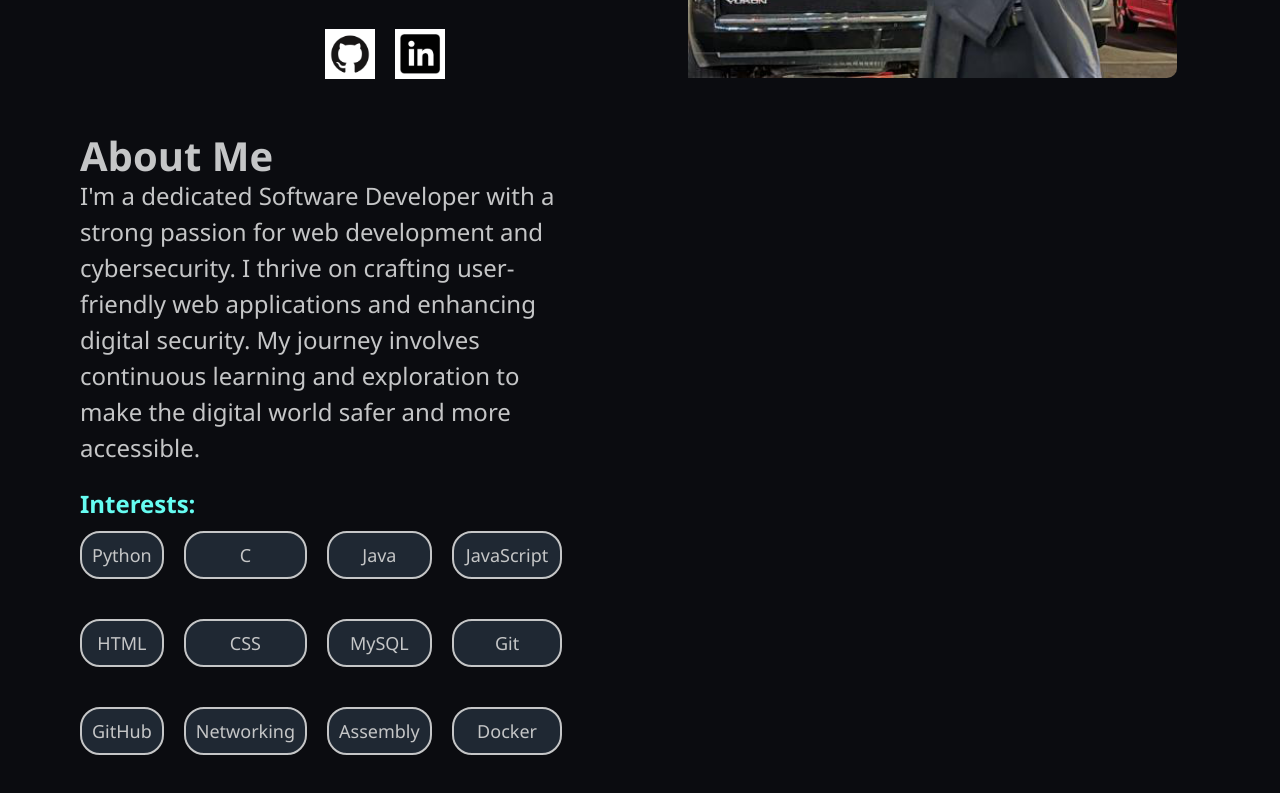
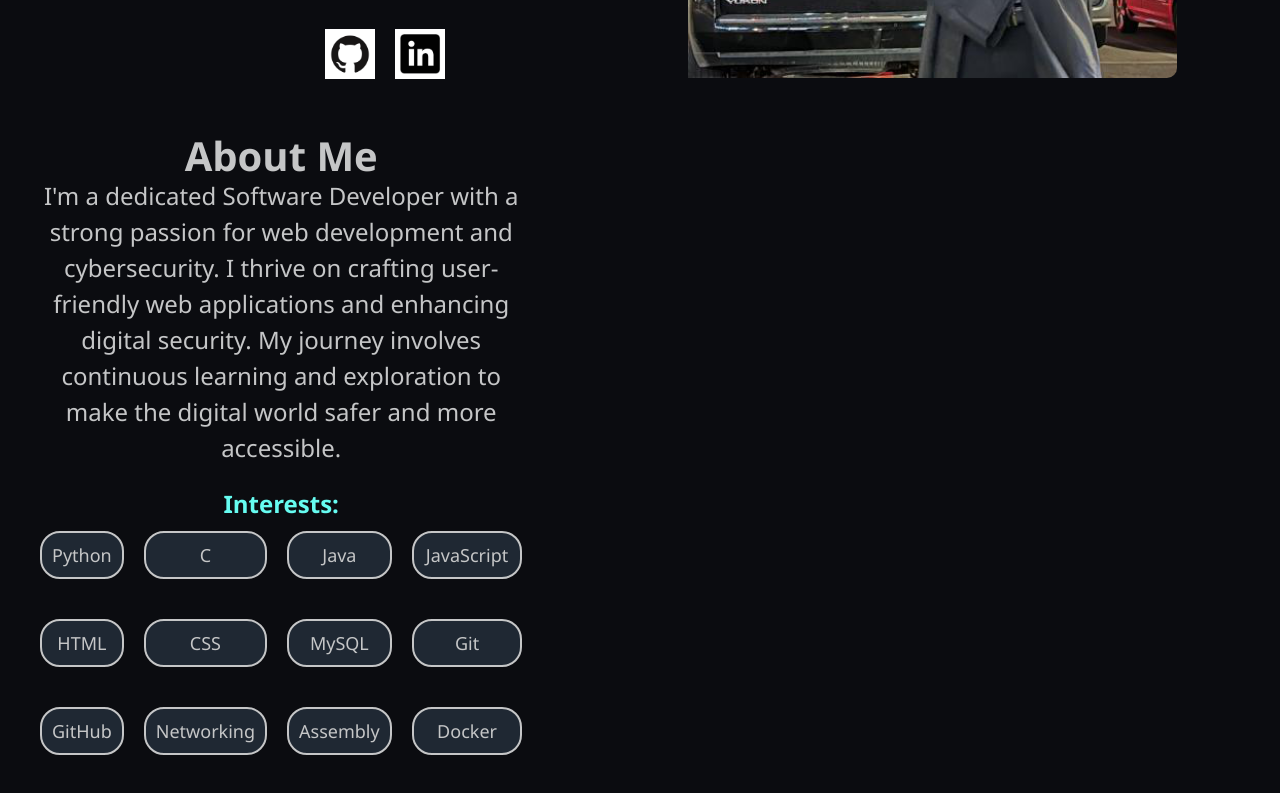
Before and after one commit to muzammilz7/Portfolio-Website, a React (Create React App) app: page / in a window 1280 px wide. Shown: the part 600-1393 px from the top of the page. Built offline with nearby package versions, Linux system fonts and the light colour scheme.

Commit message:
edits to about section

```diff
--- a/src/App.css
+++ b/src/App.css
@@ -159,7 +159,7 @@ h3 {
 }
 
 .about_sec_info {
-  padding-left: 40px;
+  text-align: center;
 }
 
 .about_pic {
```
